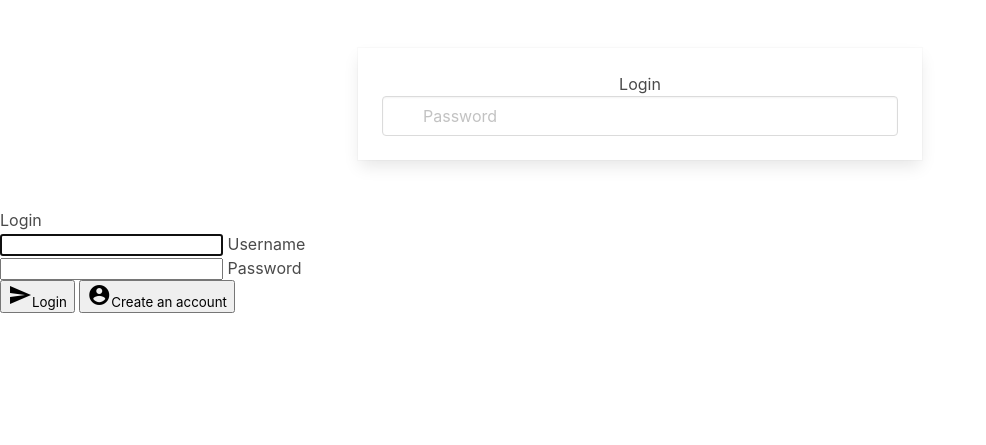
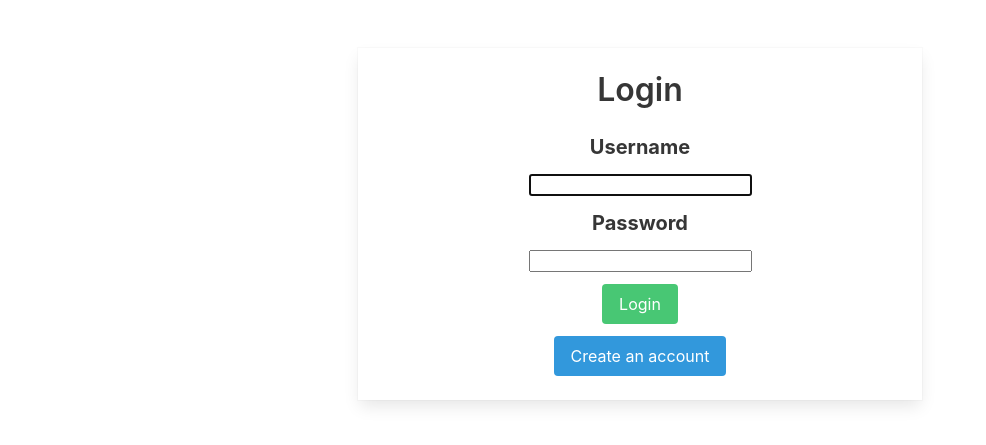
Before and after one commit to hildebrando001/CodingForFun, a Django app: page /user/login/ in a window 1280 px wide. Shown: the top 445 px of the page, without its empty margins (0-986 px from the left). Run offline with Django 3.2, Linux system fonts and the light colour scheme.

Commit message:
login page

```diff
--- a/rouxinol/rouxinol/template/login.html
+++ b/rouxinol/rouxinol/template/login.html
@@ -24,17 +24,49 @@
 
       <form method="post" action="" role="form" class="col s12">
         {% csrf_token %}
-        <h3>Login</h3>
+        <h3 class='title is-3'>Login</h3>
 
 
       <div class="field">
         <p class="control has-icons-left">
-          <input class="input" type="password" placeholder="Password">
+          <label class="label is-medium">Username</label>
+          {{ form.username }}
           <span class="icon is-small is-left">
             <i class="fas fa-lock"></i>
           </span>
         </p>
       </div>
+
+      <div class="field">
+        <p class="control has-icons-left">
+          <label class="label is-medium">Password</label>
+          {{ form.password }}
+          <span class="icon is-small is-left">
+            <i class="fas fa-lock"></i>
+          </span>
+        </p>
+      </div>
+
+      {% if form.errors %}
+      <div class="row">
+        <div class="col s12">
+          <span style="color: red; font-weight: bold;">Your username or password did not match.</span>
+        </div>
+      </div>
+      {% endif %}
+
+      <div class="field">
+        <p class="control">
+          <button type="submit" value="login" class="button is-success">
+            Login
+          </button>
+        </p>
+      </div>
+
+      <input type="hidden" name="next" value="{{ next }}">
+
+      <a class="button is-info">Create an account</a>
+
       </form>
 
     </div>
@@ -46,36 +78,5 @@
 </div>
 </section>
 
-
-
-<div class="row center-align">
-    <form method="post" action="" role="form" class="col s12">
-    {% csrf_token %}
-    <h3>Login</h3>
-      <div class="row">
-        <div class="input-field col s12">
-          {{ form.username }}
-          <label for="username">Username</label>
-        </div>
-      </div>
-       <div class="row">
-        <div class="input-field col s12">
-          {{ form.password }}
-          <label for="password">Password</label>
-        </div>
-      </div>
-      {% if form.errors %}
-      <div class="row">
-        <div class="col s12">
-          <span style="color: red; font-weight: bold;">Your username or password did not match.</span>
-        </div>
-      </div>
-      {% endif %}
-      <button type="submit" value="login" class="btn waves-effect waves-light"><i class="material-icons left">send</i>Login</button>
-      <input type="hidden" name="next" value="{{ next }}">
-      <button class="btn waves-effect waves-light"><i class="material-icons left">account_circle</i>Create an account</button>
-    </form>
-  </div>
-
 </body>
 </html>
```
